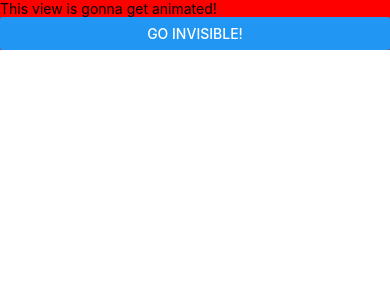
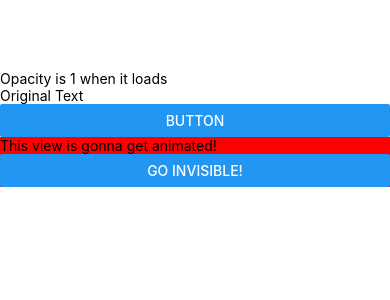
Before and after one commit to siyayang0420/FinalExam, a React Native app: screen / in a window 390 px wide. Shown: the top 300 px of the page. Built offline with nearby package versions, Linux system fonts and the light colour scheme.

Commit message:
added nicoles's

```diff
--- /dev/null
+++ b/comps/Animation_N.js
@@ -0,0 +1,53 @@
+
+
+import React, {useState, useEffect} from 'react';
+import {View, Text, Animated, Button} from 'react-native';
+
+
+
+function Animation_N(){
+
+    const [op] = useState(new Animated.Value(0));
+    const [text, setText] = useState("Original Text");
+    //run when the text change
+    useEffect(()=>{
+        Animated.timing(
+            op,
+            {
+            toValue:0,
+            duration:500
+            }
+        ).start();
+    }, [text]);
+//run when the component loads
+    useEffect(()=>{
+       Animated.timing(
+           op,
+           {
+            toValue:1,
+            duration:500
+           }
+       ).start();
+        }, []);
+
+
+
+    return(
+        <View>
+        <Animated.View style={{opacity:op}}>
+            <Text style={{justifyContent:"center", alignItems:"center", paddingTop:70}}>
+                Opacity is 1 when it loads
+            </Text>
+            <Text>{text}</Text>
+
+
+        </Animated.View>
+        <Button
+                onPress={()=>{setText("New Text")}}
+                title="button"
+            />
+        </View>
+    );
+}
+
+export default Animation_N;
--- a/comps/Main.js
+++ b/comps/Main.js
@@ -1,10 +1,12 @@
 import React from 'react';
 import {View, Text} from 'react-native';
 import Animation_Ang from './Animation_Ang';
+import Animation_N from './Animation_N';
 
 function Main(){
     return(
         <View>
+            <Animation_N/>
             <Animation_Ang/>
         </View>
     )
```
